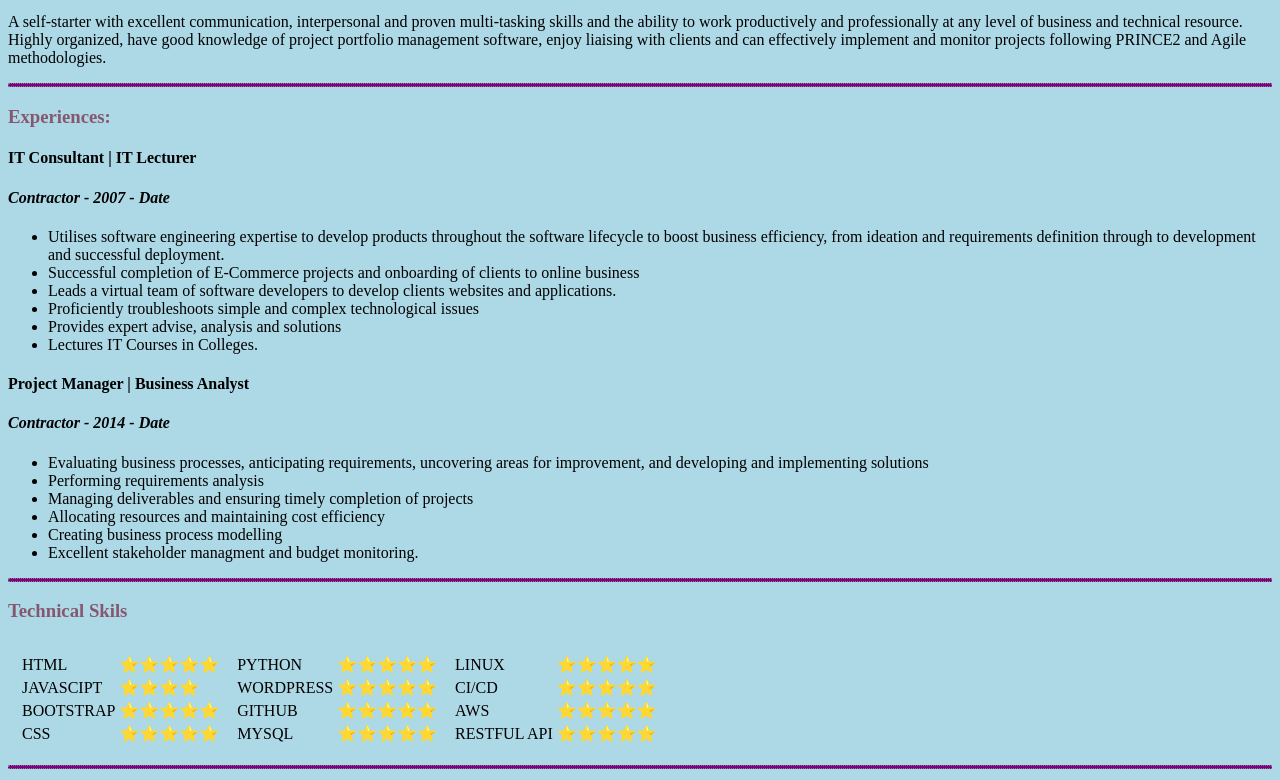
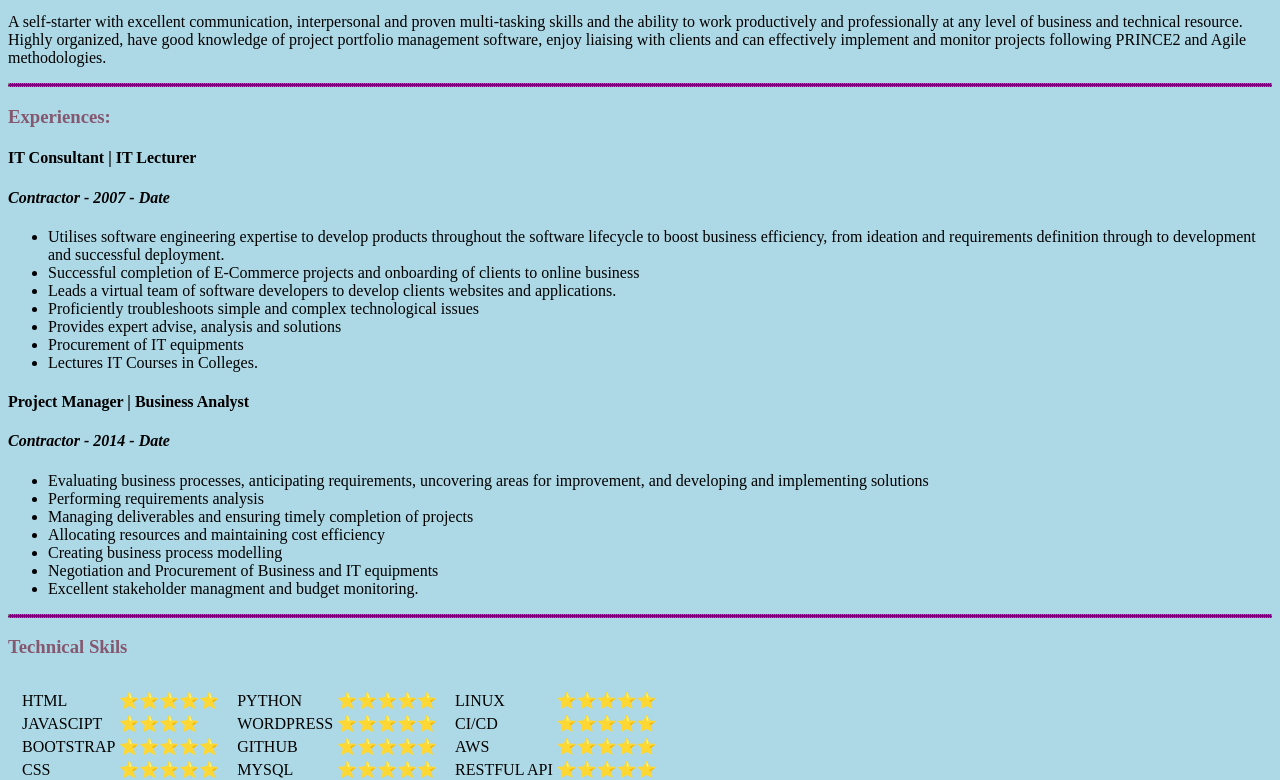
Before and after one commit to ChidimmaTech/digital-cv, a plain HTML site: page cv.html in a window 1280 px wide. Shown: the part 508-1288 px from the top of the page. Drawn offline with Linux system fonts and the light colour scheme.

Commit message:
Update cv.html

```diff
--- a/cv.html
+++ b/cv.html
@@ -62,6 +62,7 @@
                 websites and applications.</li>
             <li>	Proficiently troubleshoots simple and complex technological issues</li>
             <li>    Provides expert advise, analysis and solutions</li>
+             <li>    Procurement of IT equipments</li>
             <li>    Lectures IT Courses in Colleges.</li>
         </ul>
 
@@ -75,6 +76,7 @@
             <li>	Managing deliverables and ensuring timely completion of projects</li>
             <li>	Allocating resources and maintaining cost efficiency</li>
             <li>	Creating business process modelling</li>
+            <li>    Negotiation and Procurement of Business and IT equipments</li>
             <li>    Excellent stakeholder managment and budget monitoring.</li>
         </ul>
 
```
